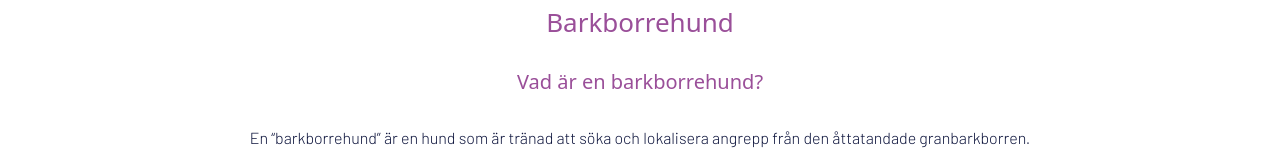
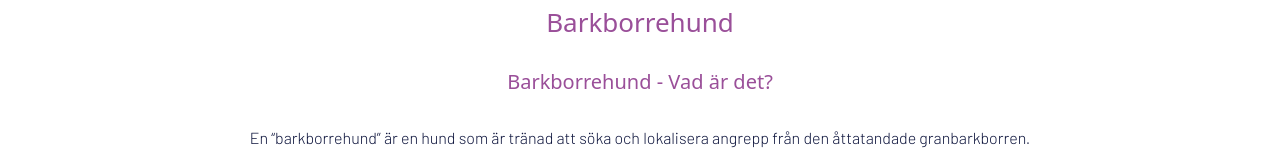
Before and after one commit to Ninjaraa/Hundyra_Dev, an Angular app in the folder hundyra/: page /barkborrehund in a window 1280 px wide. Shown: the part 254-408 px from the top of the page. Built offline with nearby package versions, Linux system fonts and the light colour scheme.

Commit message:
small adjustments

```diff
--- a/hundyra/src/app/barkborrehund/barkborrehund.component.html
+++ b/hundyra/src/app/barkborrehund/barkborrehund.component.html
@@ -5,7 +5,7 @@
         <h1>Barkborrehund</h1>
       </header>
       <section class="text-content">
-        <h2>Vad är en barkborrehund?</h2>
+        <h2>Barkborrehund - Vad är det?</h2>
         <p>En “barkborrehund” är en hund som är tränad att söka och lokalisera angrepp från den åttatandade
           granbarkborren. Barkborrehunden är tränad att känna igen granbarkborrens egna doftsignaler för att identifiera
           angripna granar. Eftersom barkborrehunden inte tittar efter några visuella tecken på angrepp kan de därför
--- a/hundyra/src/app/hem/hem.component.ts
+++ b/hundyra/src/app/hem/hem.component.ts
@@ -30,6 +30,6 @@ export class HemComponent implements OnInit {
 
   ngOnInit() {
     this.seoService.updateTitle('Barkborresök med hund - Certifierat sökekipage');
-    this.seoService.updateMetaTag('description', 'Jag och min hund hjälper dig att söka av din skogsfastighet tidseffektivt efter barkborreangrepp. Vi är verksamma i hela Sverige. Varmt välkommen att kontakta mig!');
+    this.seoService.updateMetaTag('description', 'Jag och min hund hjälper att söka av din skogsfastighet tidseffektivt efter barkborreangrepp. Vi är verksamma i hela Sverige. Varmt välkommen att kontakta mig!');
   }
 }
--- a/hundyra/src/app/ninja/ninja.component.ts
+++ b/hundyra/src/app/ninja/ninja.component.ts
@@ -15,6 +15,6 @@ export class NinjaComponent implements OnInit {
 
   ngOnInit() {
     this.seoService.updateTitle('Hundinstruktör/beteendeutredare i Mark');
-    this.seoService.updateMetaTag('description', 'Jag jobbar som hundinstruktör/beteendeutredare i Marks kommun. Jag hjälper dig med din hundträning, varmt välkommen!');
+    this.seoService.updateMetaTag('description', 'Utöver sökuppdrag jobbar jag även som hundinstruktör och beteendeutredare. Läs mer om mig här!');
   }
 }
```
